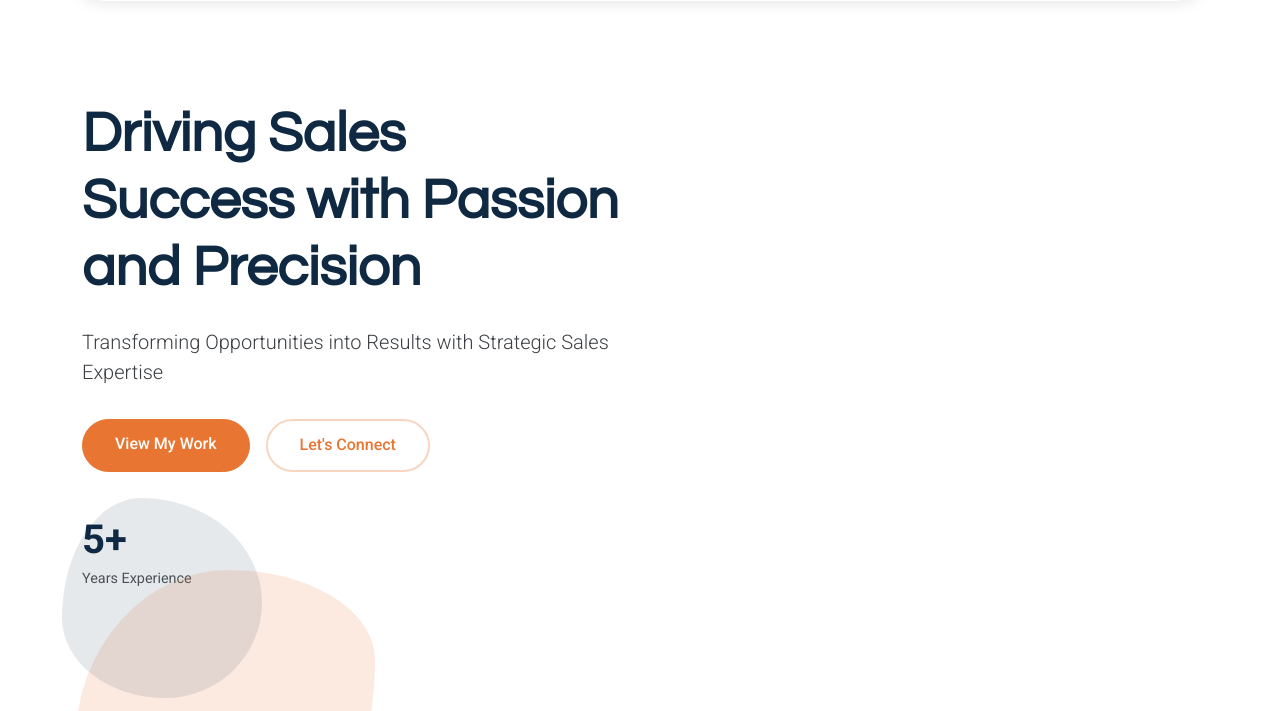
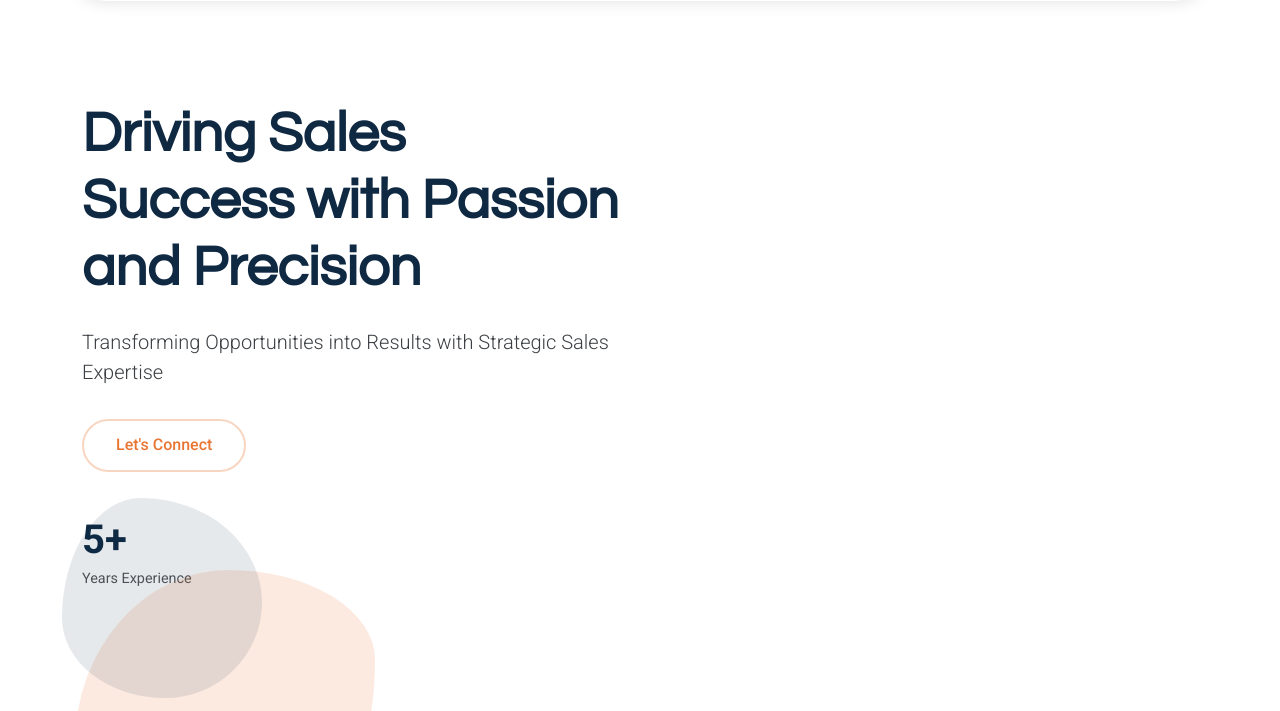
Before and after one commit to abbieude/abigailude, a plain HTML site: page index.html in a window 1280 px wide. Shown: the part 89-800 px from the top of the page. Drawn offline with Linux system fonts and the light colour scheme.

Commit message:
Update index.html

```diff
--- a/index.html
+++ b/index.html
@@ -36,8 +36,7 @@
     <div class="header-container container-fluid container-xl position-relative d-flex align-items-center justify-content-between">
 
       <a href="index.html" class="logo d-flex align-items-center me-auto me-xl-0">
-        <!-- Uncomment the line below if you also wish to use an image logo -->
-        <!-- <img src="assets/img/logo.webp" alt=""> -->
+
         <h1 class="sitename">Abigail Ude</h1>
       </a>
 
@@ -76,7 +75,7 @@
             <h2>Driving Sales Success with Passion and Precision</h2>
             <p class="lead">Transforming Opportunities into Results with Strategic Sales Expertise</p>
             <div class="cta-buttons" data-aos="fade-up" data-aos-delay="300">
-              <a href="#portfolio" class="btn btn-primary">View My Work</a>
+
               <a href="#contact" class="btn btn-outline">Let's Connect</a>
             </div>
             <div class="hero-stats" data-aos="fade-up" data-aos-delay="400">
```
